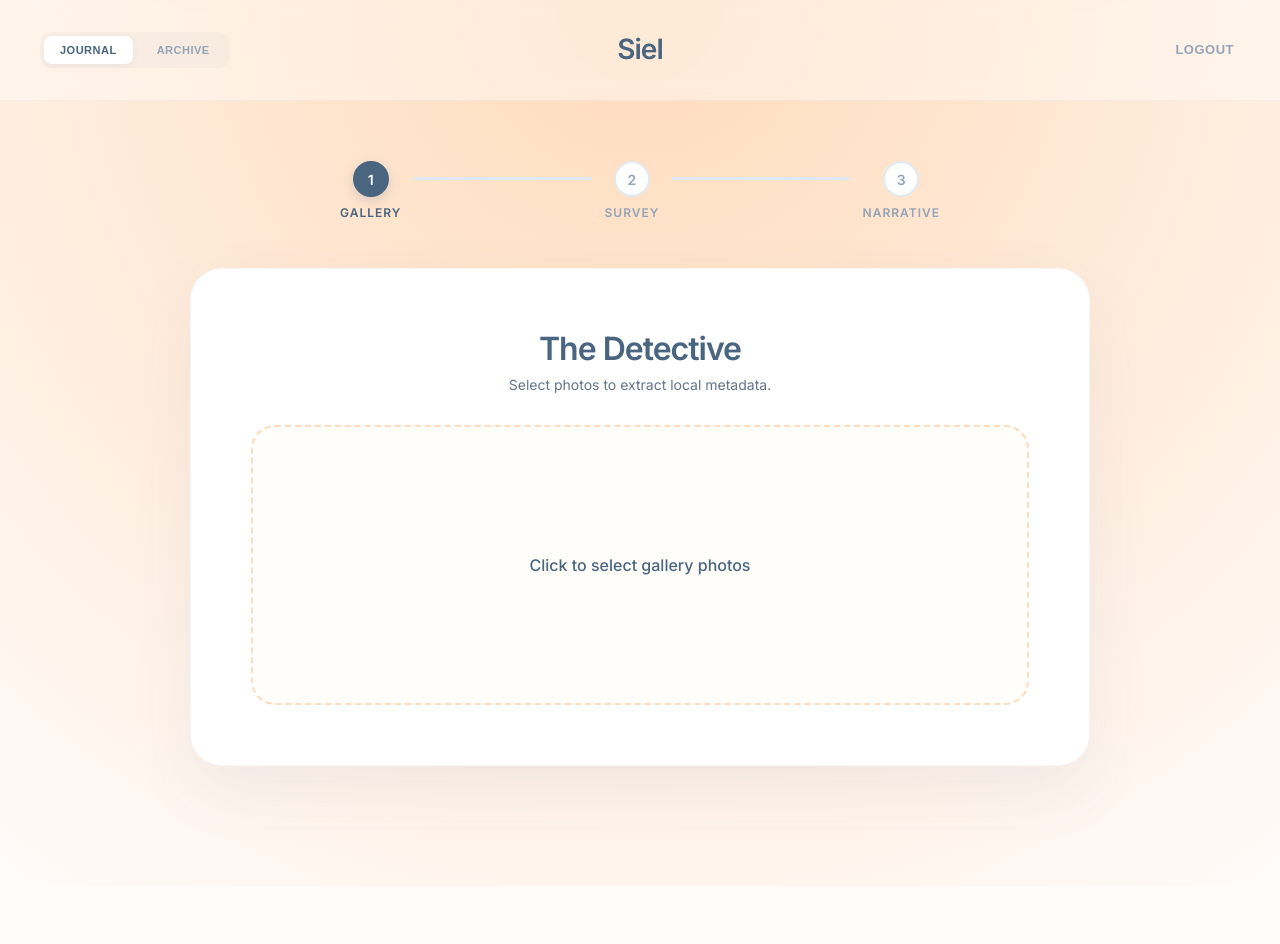
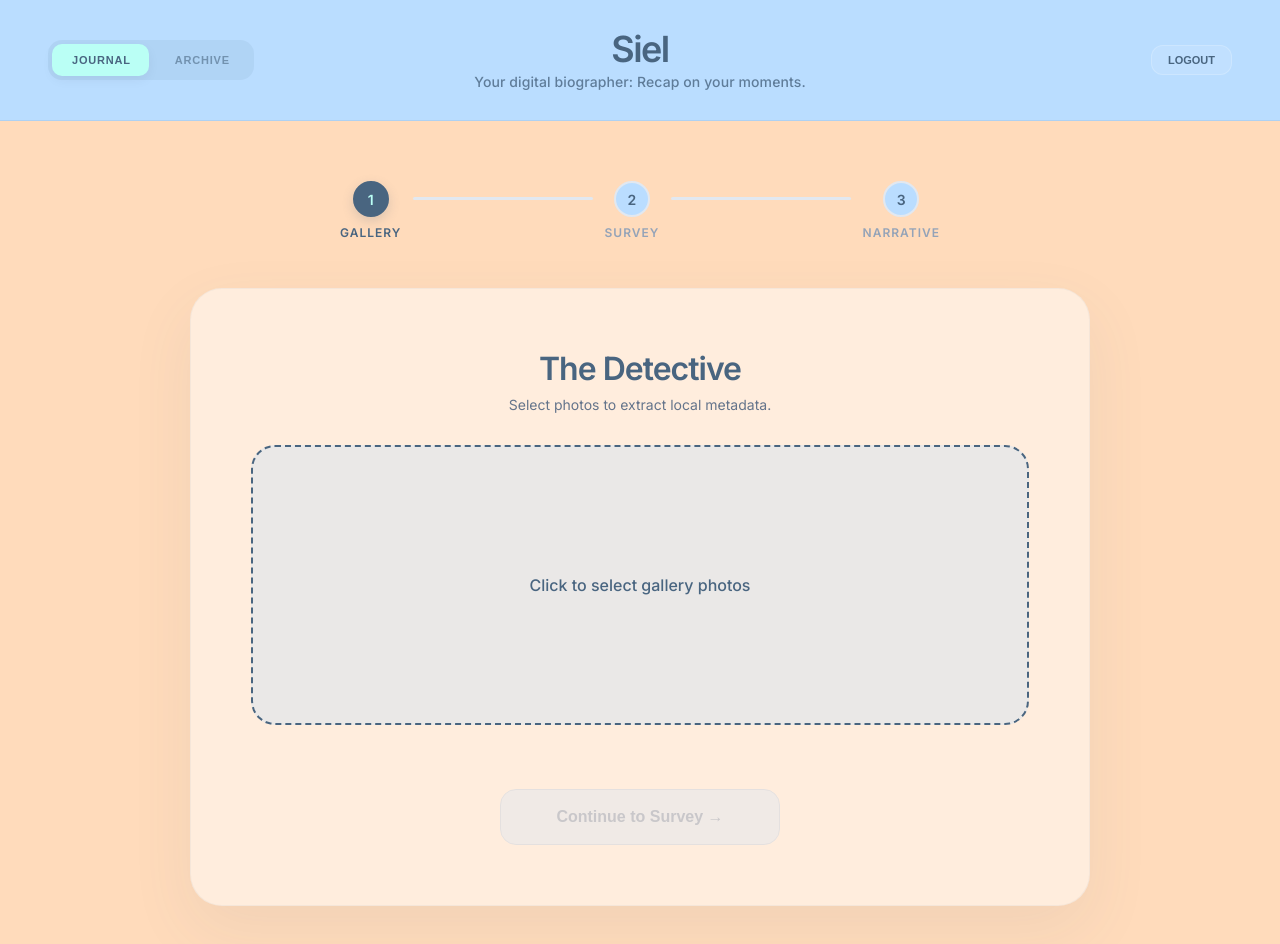
Before and after one commit to DJ-jang197/Gallery_Recap, a React (Vite) app in the folder Siel_React/: page / in a window 1280 px wide. Shown: the top 944 px of the page. Before the commit the page ends 886 px from the top, so only its background shows below. Built offline with nearby package versions, Linux system fonts and the light colour scheme.

Commit message:
UI redesign

```diff
--- a/Siel_React/src/App.jsx
+++ b/Siel_React/src/App.jsx
@@ -111,6 +111,12 @@ function App() {
     }
   };
 
+  const handleRegenerate = () => {
+    if (surveyData) {
+      handleSurveyComplete(surveyData);
+    }
+  };
+
   // Called from SynthesisResult when "Complete Reflection" is clicked
   const handleSynthesisComplete = (editedContent) => {
     setFinalNarrative(editedContent);
@@ -144,13 +150,15 @@ function App() {
 
   const handleLogout = () => {
     localStorage.removeItem('siel_cadence');
-    window.location.href = '/login';
+    sessionStorage.removeItem('accessToken');
+    window.location.href = 'http://localhost:3000/login';
   };
 
   return (
     <div className="app-layout">
       <header className="app-header">
         <div className="header-tabs">
+          <div className={`tab-slider ${viewMode === 'ARCHIVE' ? 'right' : ''}`} />
           <button
             className={`tab-btn ${viewMode === 'CREATE' ? 'active' : ''}`}
             onClick={() => setViewMode('CREATE')}
@@ -165,7 +173,10 @@ function App() {
           </button>
         </div>
 
-        <h1 className="logo-text">Siel</h1>
+        <div className="logo-container">
+          <h1 className="logo-text">Siel</h1>
+          <p className="logo-motto">Your digital biographer: Recap on your moments.</p>
+        </div>
 
         <button
           onClick={handleLogout}
@@ -176,29 +187,42 @@ function App() {
       </header>
 
       <main className="app-main">
-        {viewMode === 'CREATE' ? (
-          <>
+        <div className={`page-slider ${viewMode === 'ARCHIVE' ? 'slide-archive' : ''}`}>
+          {/* Archive Page - Left side */}
+          <div className="page-view">
+            <ArchiveView />
+          </div>
+
+          {/* Journal Page - Right side */}
+          <div className="page-view">
             <ProgressTracker currentStep={currentStep} />
 
             {currentStep === STEPS.UPLOAD && (
-              <GalleryUpload onComplete={handleUploadComplete} />
+              <GalleryUpload
+                onComplete={handleUploadComplete}
+                canGoForward={metadataList.length > 0}
+                onForward={() => setCurrentStep(STEPS.SURVEY)}
+              />
             )}
 
             {currentStep === STEPS.SURVEY && (
-              <Survey onComplete={handleSurveyComplete} />
+              <Survey
+                onComplete={handleSurveyComplete}
+                onBack={() => setCurrentStep(STEPS.UPLOAD)}
+              />
             )}
 
             {currentStep === STEPS.SYNTHESIS && (
               <SynthesisResult
                 content={synthesizedContent}
                 onComplete={handleSynthesisComplete}
+                onRegenerate={handleRegenerate}
+                onBack={() => setCurrentStep(STEPS.SURVEY)}
                 isLoading={isSynthesisLoading}
               />
             )}
-          </>
-        ) : (
-          <ArchiveView />
-        )}
+          </div>
+        </div>
       </main>
 
       {showNamingModal && (
--- a/Siel_React/src/components/GalleryUpload.css
+++ b/Siel_React/src/components/GalleryUpload.css
@@ -7,6 +7,8 @@
   padding: 60px;
   box-shadow: 0 24px 64px rgba(73, 101, 128, 0.08);
 }
+
+
 
 .gallery-container h2 {
   margin: 0 0 8px;
@@ -29,9 +31,9 @@
   position: relative;
   width: 100%;
   height: 280px;
-  border: 2px dashed var(--peach);
+  border: 2px dashed var(--deep-slate);
   border-radius: 24px;
-  background: #fffefb;
+  background: rgba(186, 221, 255, 0.3);
   display: flex;
   flex-direction: column;
   align-items: center;
@@ -96,34 +98,20 @@
 }
 
 .progress-bar .fill {
-  height: 100%;
-  background: var(--sky-blue);
+  background: var(--deep-slate);
   transition: width 0.3s ease;
 }
 
-.next-btn {
-  width: 100%;
-  height: 56px;
-  border: none;
-  border-radius: 16px;
-  cursor: pointer;
-  margin-top: 32px;
-  font-size: 16px;
-  font-weight: 600;
-  background: var(--deep-slate);
-  color: #ffffff;
-  box-shadow: 0 8px 16px rgba(73, 101, 128, 0.15);
-  transition: all 0.3s ease;
+.gallery-actions {
+  display: flex !important;
+  justify-content: center !important;
+  width: 100% !important;
+  margin: 64px 0 0 !important;
+  clear: both;
 }
 
-.next-btn:disabled {
-  opacity: 0.5;
-  cursor: not-allowed;
-  transform: none;
-  box-shadow: none;
+.next-btn {
+  width: auto !important;
+  min-width: 280px !important;
+  margin: 0 auto !important;
 }
-
-.next-btn:hover:not(:disabled) {
-  transform: translateY(-2px);
-  box-shadow: 0 12px 24px rgba(73, 101, 128, 0.2);
-}
--- a/Siel_React/src/components/GalleryUpload.jsx
+++ b/Siel_React/src/components/GalleryUpload.jsx
@@ -6,7 +6,7 @@ import './GalleryUpload.css';
  * Component for uploading gallery photos to initiate metadata extraction.
  * Extracts EXIF data (Date Taken, Location) to feed into the AI narrator.
  */
-const GalleryUpload = ({ onComplete }) => {
+const GalleryUpload = ({ onComplete, canGoForward, onForward }) => {
   const [uploading, setUploading] = useState(false);
   const [progress, setProgress] = useState(0);
   const [files, setFiles] = useState([]);
@@ -86,14 +86,15 @@ const GalleryUpload = ({ onComplete }) => {
         )}
       </div>
 
-      <button
-        className="next-btn"
-        disabled={files.length === 0 || uploading}
-        onClick={() => {}} // Now handled automatically after extraction
-        style={{ display: files.length > 0 && !uploading ? 'block' : 'none' }}
-      >
-        Continue to Survey
-      </button>
+      <div className="gallery-actions">
+        <button
+          className="next-btn"
+          disabled={!canGoForward || uploading}
+          onClick={onForward}
+        >
+          Continue to Survey →
+        </button>
+      </div>
     </div>
   );
 };
--- a/Siel_React/src/components/LibraryDrawer.css
+++ b/Siel_React/src/components/LibraryDrawer.css
@@ -88,7 +88,7 @@
 }
 
 .entry-card {
-  background: white;
+  background: var(--sky-blue);
   border: 1px solid rgba(73, 101, 128, 0.05);
   border-radius: 16px;
   padding: 20px;
--- a/Siel_React/src/components/ProgressTracker.css
+++ b/Siel_React/src/components/ProgressTracker.css
@@ -27,8 +27,8 @@
   width: 36px;
   height: 36px;
   border-radius: 50%;
-  background: white;
-  color: #94a3b8;
+  background: var(--sky-blue);
+  color: var(--deep-slate);
   display: flex;
   align-items: center;
   justify-content: center;
@@ -41,7 +41,7 @@
 
 .step-circle.active {
   background: var(--deep-slate);
-  color: white;
+  color: var(--pale-cyan);
   border-color: var(--deep-slate);
   box-shadow: 0 4px 12px rgba(73, 101, 128, 0.2);
 }
--- a/Siel_React/src/index.css
+++ b/Siel_React/src/index.css
@@ -5,14 +5,15 @@
   --sky-blue: #BADDFF;
   --pale-cyan: #BAFFF5;
   --deep-slate: #496580;
-  --bg-serene: #FFFBF9;
-  --card-bg: #FFFFFF;
+
+  --bg-serene: var(--peach);
+  --card-bg: rgba(255, 255, 255, 0.5);
 }
 
 html, body {
   margin: 0;
   padding: 0;
-  font-family: 'Inter', sans-serif;
+  font-family: 'Inter', -apple-system, BlinkMacSystemFont, 'Segoe UI', Roboto, sans-serif;
   background-color: var(--bg-serene);
   color: var(--deep-slate);
   min-height: 100vh;
@@ -28,90 +29,156 @@ html, body {
   min-height: 100vh;
   display: flex;
   flex-direction: column;
-  background: radial-gradient(circle at 50% 0%, var(--peach) 0%, var(--bg-serene) 100%);
+  background: var(--bg-serene);
 }
 
 .app-header {
-  padding: 32px 40px;
+  padding: 40px 48px;
   display: flex;
   justify-content: space-between;
-  align-items: baseline;
-  border-bottom: 1px solid rgba(73, 101, 128, 0.05);
-  background: rgba(255, 255, 255, 0.4);
+  align-items: center;
+  border-bottom: 1px solid rgba(73, 101, 128, 0.1);
+  background: var(--sky-blue);
   backdrop-filter: blur(10px);
+  color: var(--deep-slate);
+  min-height: 120px;
 }
 
-.app-header h1.logo-text {
-  margin: 0;
-  font-size: 28px;
-  font-weight: 600;
-  letter-spacing: -1px;
+.logo-container {
   position: absolute;
   left: 50%;
   transform: translateX(-50%);
+  display: flex;
+  flex-direction: column;
+  align-items: center;
+  text-align: center;
+}
+
+.logo-text {
+  margin: 0;
+  font-size: 36px;
+  font-weight: 600;
+  letter-spacing: -1.5px;
+  color: var(--deep-slate);
+  line-height: 1;
+}
+
+.logo-motto {
+  margin: 6px 0 0;
+  font-size: 14px;
+  font-weight: 500;
+  letter-spacing: 0.1px;
+  color: var(--deep-slate);
+  opacity: 0.8;
 }
 
 .header-tabs {
   display: flex;
-  gap: 8px;
-  background: rgba(73, 101, 128, 0.04);
+  gap: 4px;
+  background: rgba(73, 101, 128, 0.08);
   padding: 4px;
-  border-radius: 12px;
+  border-radius: 14px;
+  position: relative;
+  z-index: 1;
 }
 
 .tab-btn {
   background: none;
   border: none;
-  padding: 8px 16px;
-  border-radius: 8px;
+  padding: 10px 20px;
+  border-radius: 10px;
   font-size: 11px;
   font-weight: 700;
-  letter-spacing: 0.5px;
-  color: #94a3b8;
+  letter-spacing: 0.8px;
+  color: rgba(73, 101, 128, 0.6);
   cursor: pointer;
-  transition: all 0.25s ease;
+  transition: all 0.3s cubic-bezier(0.4, 0, 0.2, 1);
+  z-index: 2;
+  position: relative;
 }
 
 .tab-btn.active {
-  background: white;
   color: var(--deep-slate);
-  box-shadow: 0 2px 8px rgba(0, 0, 0, 0.05);
+}
+
+.tab-btn:hover:not(.active) {
+  color: var(--deep-slate);
+}
+
+/* Sliding Background Logic will be in the component, but let's prep the CSS */
+.tab-slider {
+  position: absolute;
+  top: 4px;
+  left: 4px;
+  height: calc(100% - 8px);
+  width: calc(50% - 6px);
+  background: var(--pale-cyan);
+  border-radius: 10px;
+  box-shadow: 0 4px 12px rgba(0, 0, 0, 0.05);
+  transition: transform 0.3s cubic-bezier(0.4, 0, 0.2, 1);
+  z-index: 0;
+}
+
+.tab-slider.right {
+  transform: translateX(calc(100% + 4px));
 }
 
 .logout-btn {
-  background: none;
-  border: none;
-  color: #94a3b8;
+  background: rgba(255, 255, 255, 0.1);
+  border: 1px solid rgba(255, 255, 255, 0.2);
+  color: var(--beige);
+  padding: 8px 16px;
+  border-radius: 12px;
+  font-size: 11px;
+  font-weight: 700;
   cursor: pointer;
-  font-size: 13px;
-  font-weight: 600;
   transition: all 0.2s ease;
-  letter-spacing: 0.5px;
+}
+
+.logout-btn:hover {
+  background: var(--pale-cyan);
+  color: var(--deep-slate) !important;
+  border-color: var(--pale-cyan);
 }
 
 .app-main {
   flex: 1;
+  width: 100%;
+  overflow: hidden; /* Hide the non-active page */
+  position: relative;
+  padding: 0; /* Remove padding here, move it to page-view */
+}
+
+.page-slider {
+  display: flex;
+  width: 200%; /* Two pages */
+  height: 100%;
+  transition: transform 0.6s cubic-bezier(0.4, 0, 0.2, 1);
+  transform: translateX(-50%); /* Start with Journal (Right side) */
+}
+
+.page-slider.slide-archive {
+  transform: translateX(0); /* Glide right to Archive */
+}
+
+.page-view {
+  width: 50%; /* Each page is half of 200% */
+  height: 100%;
   display: flex;
   flex-direction: column;
   align-items: center;
   padding: 60px 20px 120px;
-  width: 100%;
+  overflow-y: auto;
 }
 
-.gallery-container,
-.survey-container,
-.synthesis-container {
-  animation: cardEnter 320ms ease-out;
-}
-
-@keyframes cardEnter {
+@keyframes slideFadeIn {
   from {
     opacity: 0;
-    transform: translateY(8px);
+    transform: translateX(20px);
   }
   to {
     opacity: 1;
-    transform: translateY(0);
+    transform: translateX(0);
   }
 }
 
@@ -120,9 +187,8 @@ html, body {
   bottom: 0;
   width: 100%;
   height: 80px;
-  background: rgba(255, 255, 255, 0.9);
-  backdrop-filter: blur(12px);
-  border-top: 1px solid rgba(73, 101, 128, 0.05);
+  background: var(--sky-blue);
+  border-top: 1px solid rgba(73, 101, 128, 0.1);
   display: flex;
   justify-content: space-around;
   align-items: center;
@@ -137,8 +203,9 @@ html, body {
   gap: 4px;
   font-size: 11px;
   font-weight: 600;
-  color: #94a3b8;
+  color: rgba(199, 172, 159, 0.6);
   cursor: pointer;
+  transition: all 0.2s ease;
 }
 
 .nav-item.active {
@@ -159,8 +226,8 @@ html, body {
 .adj-bubble {
   padding: 8px 16px;
   border-radius: 20px;
-  border: 1px solid rgba(73, 101, 128, 0.1);
-  background: white;
+  border: 1px solid rgba(73, 101, 128, 0.2);
+  background: var(--sky-blue);
   color: var(--deep-slate);
   font-size: 13px;
   font-weight: 500;
@@ -169,16 +236,15 @@ html, body {
 }
 
 .adj-bubble:hover {
-  background: #f1f5f9;
+  background: var(--pale-cyan);
   transform: translateY(-2px);
-  border-color: var(--deep-slate);
 }
 
 .adj-bubble.active {
-  background: var(--deep-slate);
-  color: white;
+  background: var(--pale-cyan);
+  color: var(--deep-slate);
   border-color: var(--deep-slate);
-  box-shadow: 0 8px 16px rgba(73, 101, 128, 0.2);
+  box-shadow: 0 8px 16px rgba(73, 101, 128, 0.1);
   transform: translateY(0);
 }
 
@@ -203,30 +269,74 @@ html, body {
 .submit-btn,
 .reset-btn,
 .save-btn,
-.cancel-btn {
+.cancel-btn,
+.regen-btn,
+.back-btn,
+.back-btn-secondary,
+.continue-btn {
+  background: var(--sky-blue);
+  color: var(--deep-slate);
+  border: 1px solid rgba(73, 101, 128, 0.1);
+  border-radius: 16px;
+  height: 56px;
+  padding: 0 32px;
+  font-size: 16px;
+  font-weight: 600;
+  cursor: pointer;
   transition: all 0.25s cubic-bezier(0.4, 0, 0.2, 1);
   position: relative;
   overflow: hidden;
+  display: flex;
+  align-items: center;
+  justify-content: center;
+  gap: 8px;
 }
 
 .next-btn:hover,
 .submit-btn:hover,
 .reset-btn:hover,
 .save-btn:hover,
-.cancel-btn:hover {
+.cancel-btn:hover,
+.regen-btn:hover,
+.back-btn:hover,
+.back-btn-secondary:hover,
+.continue-btn:hover {
   transform: translateY(-3px);
-  box-shadow: 0 12px 24px rgba(73, 101, 128, 0.2);
-  filter: brightness(1.05);
+  background: var(--pale-cyan);
+  color: var(--deep-slate);
+  box-shadow: 0 12px 24px rgba(73, 101, 128, 0.1);
+}
+
+.next-btn:disabled,
+.submit-btn:disabled,
+.reset-btn:disabled,
+.save-btn:disabled,
+.cancel-btn:disabled,
+.regen-btn:disabled,
+.back-btn:disabled,
+.back-btn-secondary:disabled,
+.continue-btn:disabled,
+.submit-btn.disabled {
+  opacity: 0.5;
+  background: #e2e8f0;
+  color: #94a3b8;
+  border-color: #cbd5e1;
+  cursor: not-allowed;
+  transform: none !important;
+  box-shadow: none !important;
 }
 
 .next-btn:active,
 .submit-btn:active,
 .reset-btn:active,
 .save-btn:active,
-.cancel-btn:active {
+.cancel-btn:active,
+.regen-btn:active,
+.back-btn:active,
+.back-btn-secondary:active,
+.continue-btn:active {
   transform: translateY(-1px);
-  box-shadow: 0 4px 12px rgba(73, 101, 128, 0.15);
-  filter: brightness(0.95);
+  box-shadow: 0 4px 12px rgba(92, 60, 44, 0.15);
 }
 
 .logout-btn:hover {
```
Also changed, not shown: Siel_React/src/components/ArchiveView.css (+5 -16 lines), Siel_React/src/components/NamingModal.css (+6 -7 lines), Siel_React/src/components/Survey.css (+68 -23 lines), Siel_React/src/components/Survey.jsx (+47 -4 lines), Siel_React/src/components/SynthesisResult.css (+45 -7 lines), Siel_React/src/components/SynthesisResult.jsx (+9 -1 lines), 2 other files (tests, documents, lock files or other folders).
